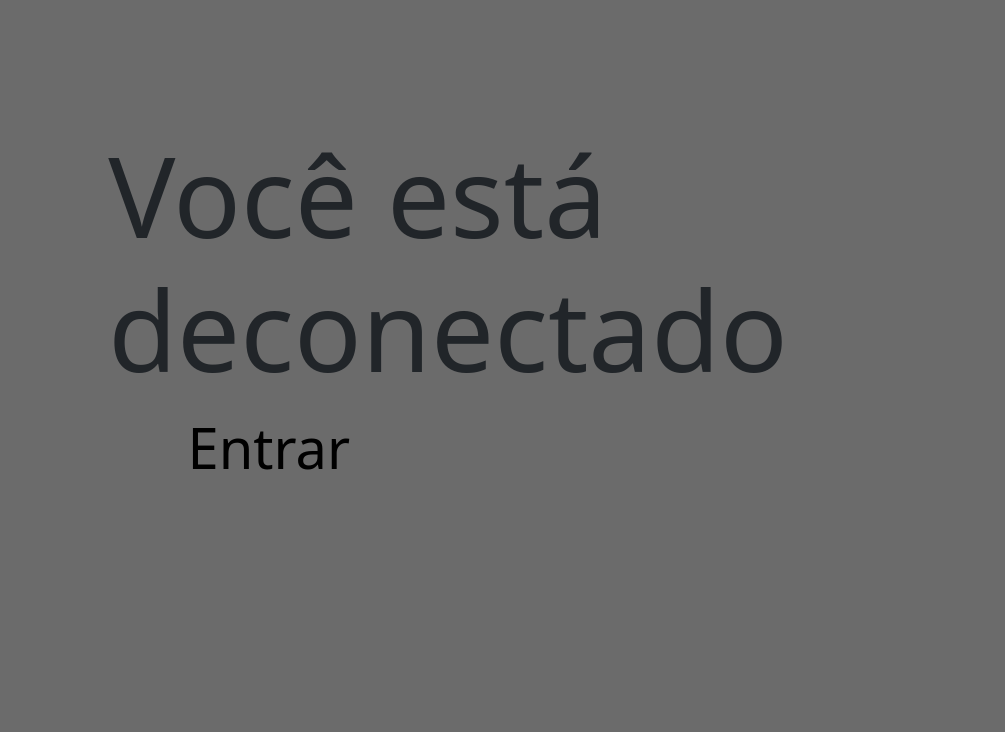
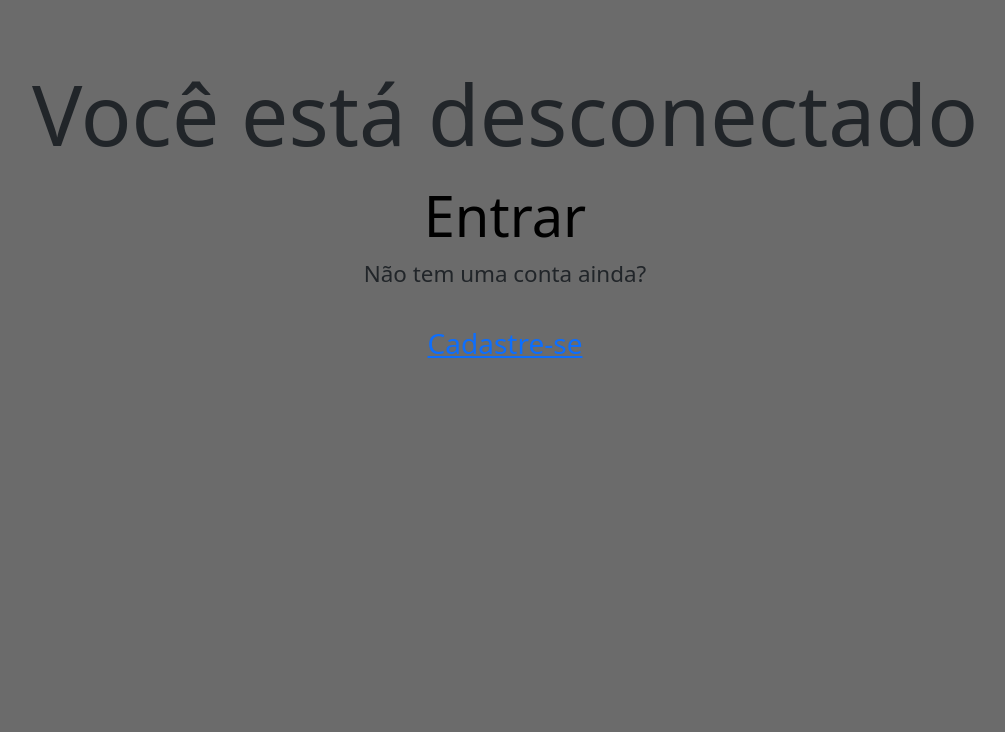
Before and after one commit to neilom18/g5-chess, a Django app: page / in a window 1280 px wide. Shown: the part 76-808 px from the top of the page, without its empty margins (135-1140 px from the left). After the commit the page ends 434 px from the top, so only its background shows below. Run offline with Django 3.2, Linux system fonts and the light colour scheme.

Commit message:
Update 31/08

```diff
--- a/entra21/projeto/xadrez/main/templates/home.html
+++ b/entra21/projeto/xadrez/main/templates/home.html
@@ -22,17 +22,18 @@
             background-color: rgb(120, 120, 110);
         }
         .container_off {
-            margin:19%;
-            margin-top: 10%;
+            margin:10%;
+            margin-top: 5%;
             font-size: 350%;
+            text-align: center;
         }
         .off {
-            font-size: 200%;
+            font-size: 150%;
         }
         .entrar {
             text-decoration: none;
             color: black;
-            margin-left: 10%;
+
         }
         .title {
             padding: 10px;
@@ -44,6 +45,14 @@
             padding-top: 1px;
             color:black;
             font-size:200%
+        }
+        #msg {
+            font-size: 40%;
+            margin-bottom: 0%;
+        }
+        .cadastro {
+            font-size: 50%;
+
         }
     </style>
     </head>
@@ -58,10 +67,15 @@
         {% if user.is_authenticated %}
             <button type="button", class='tap'>Criar Sala</button>
             <button type="button", class='tap'>Entrar em salas</button>
+            <a href="sala">Retirar depois</a>
+            <p>{{User.name}}</p>
         {% else %}
             <div class="container_off">
-                <h1 class="off">Você está deconectado</h1>
+                <h1 class="off">Você está desconectado</h1>
                 <a class="entrar" href="{% url 'account_login' %}">Entrar</a>
+                <p id="msg">Não tem uma conta ainda?</p>
+                <a class="cadastro" href="{% url 'account_signup'%}">Cadastre-se</a>
+
             </div>
         {% endif %}
     </body>
```
Also changed, not shown: entra21/projeto/xadrez/db.sqlite3, entra21/projeto/xadrez/main/migrations/0004_rename_país_user_pais.py (added).
